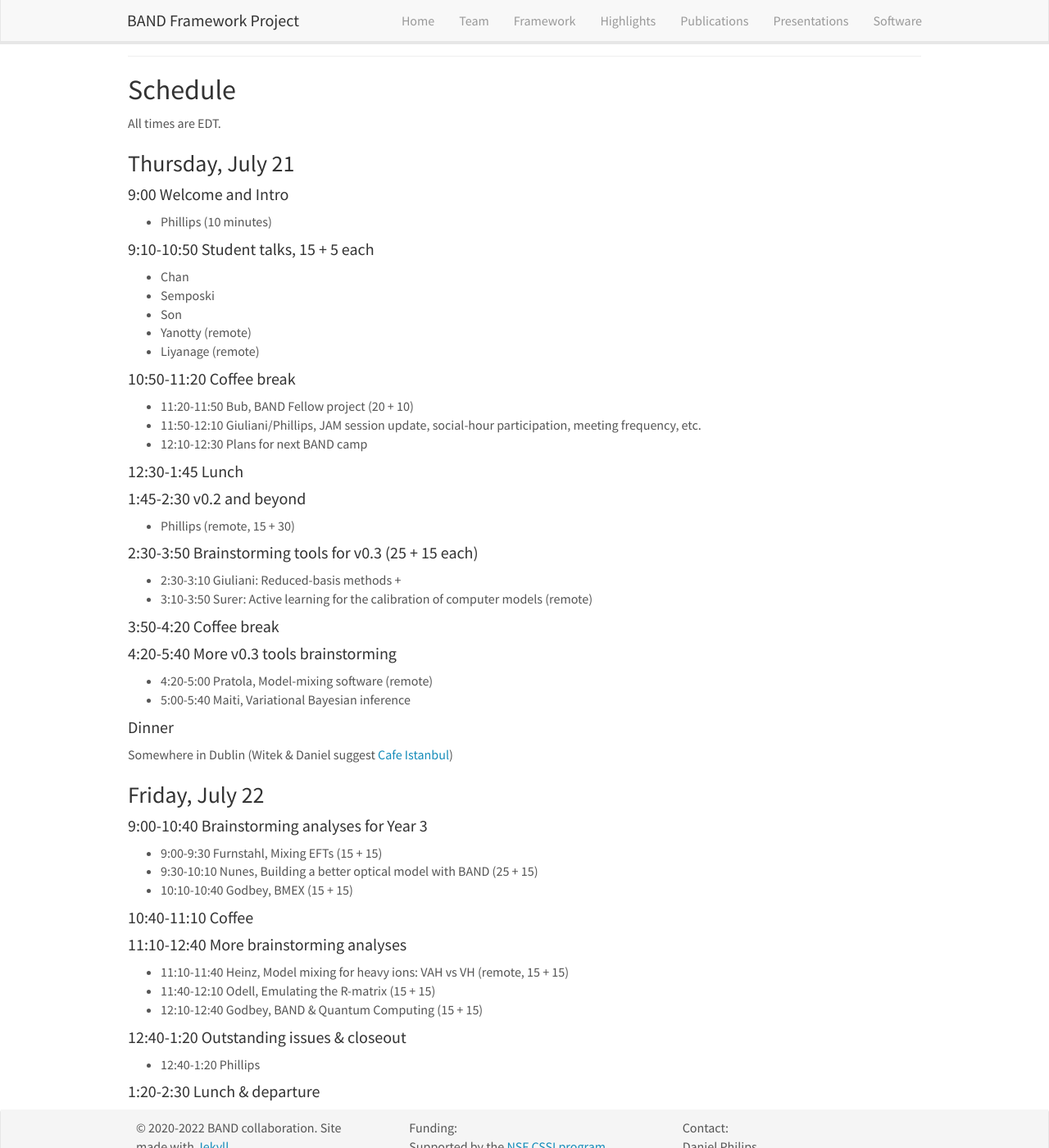
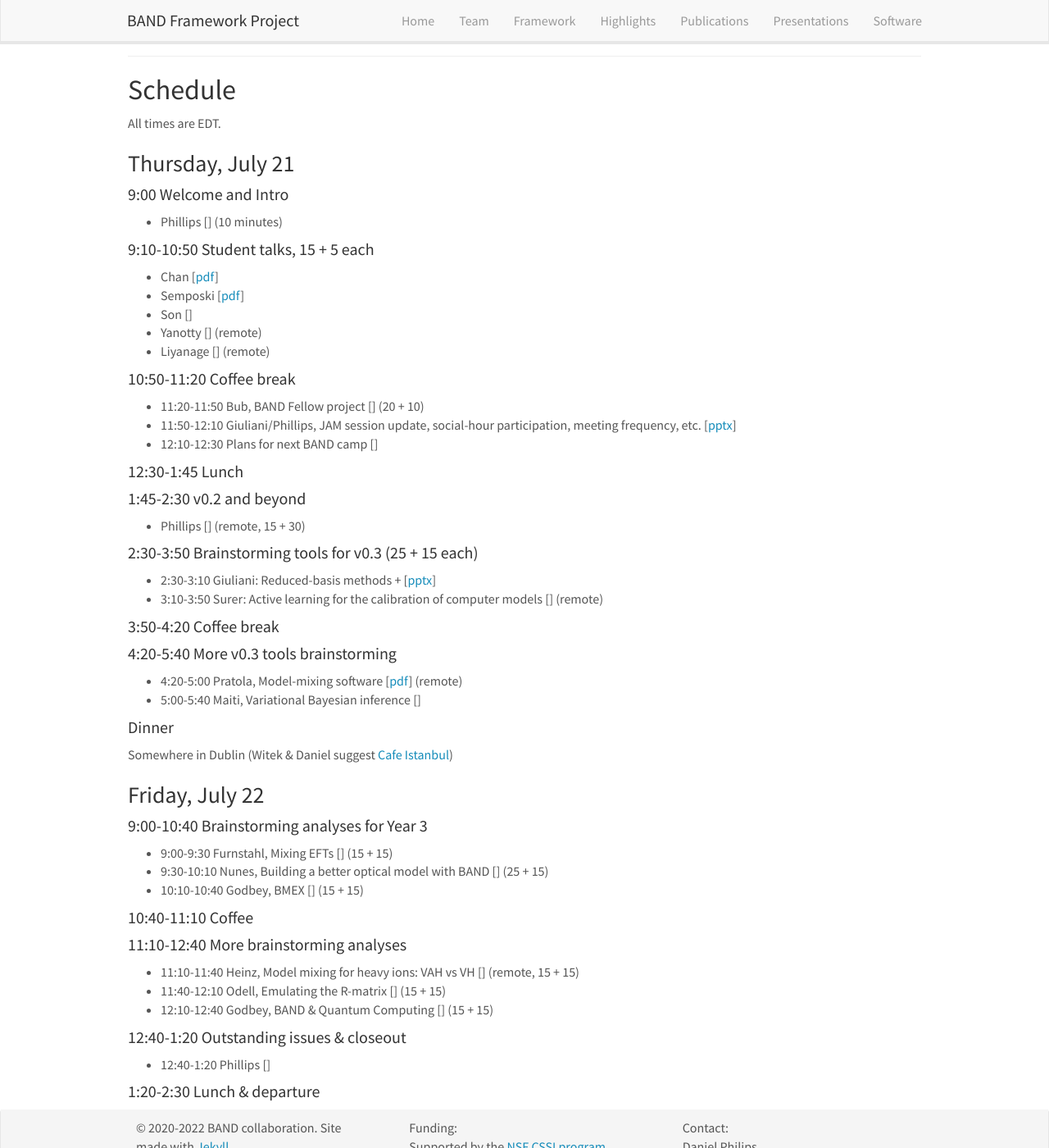
Before and after one commit to bandframework/bandframework.github.io, a Jekyll site: the page built from _pages/retreat.md, in a window 1280 px wide and 1400 px high, scrolled down 275 px. Shown: the whole window at 82% size. Built offline with Jekyll 4.4.1, drawn with Linux system fonts in a browser that asks for light colours; nearby versions of some CDN libraries.

Commit message:
update talks on retreat page

```diff
--- a/_pages/retreat.md
+++ b/_pages/retreat.md
@@ -40,35 +40,35 @@ All times are EDT.
 
 
 #### 9:00 Welcome and Intro
-* Phillips (10 minutes)
+* Phillips [<a href=""></a>] (10 minutes)
 
 #### 9:10-10:50 Student talks, 15 + 5 each
-* Chan
-* Semposki
-* Son
-* Yanotty (remote)
-* Liyanage (remote)
+* Chan [<a href="BAND_20220721_update_mosesyhc.pdf">pdf</a>]
+* Semposki [<a href="https://github.com/bandframework/privateband/blob/team/Meetings/Retreat2022/Talks/SAMBA_talk_split.pdf">pdf</a>]
+* Son [<a href=""></a>]
+* Yanotty [<a href=""></a>] (remote)
+* Liyanage [<a href=""></a>] (remote)
 
 #### 10:50-11:20 Coffee break
 
-* 11:20-11:50 Bub, BAND Fellow project (20 + 10)
-* 11:50-12:10 Giuliani/Phillips, JAM session update, social-hour participation, meeting frequency, etc.
-* 12:10-12:30 Plans for next BAND camp
+* 11:20-11:50 Bub, BAND Fellow project [<a href=""></a>]  (20 + 10)
+* 11:50-12:10 Giuliani/Phillips, JAM session update, social-hour participation, meeting frequency, etc. [<a href="JAM_Sessions_Pres.pptx">pptx</a>]
+* 12:10-12:30 Plans for next BAND camp [<a href=""></a>]
 
 #### 12:30-1:45 Lunch
 
 #### 1:45-2:30 v0.2 and beyond
-* Phillips (remote, 15 + 30)
+* Phillips [<a href=""></a>] (remote, 15 + 30)
 
 #### 2:30-3:50 Brainstorming tools for v0.3 (25 + 15 each)
-* 2:30-3:10 Giuliani: Reduced-basis methods +
-* 3:10-3:50 Surer: Active learning for the calibration of computer models (remote)
+* 2:30-3:10 Giuliani: Reduced-basis methods + [<a href="New_Instrument_RBM.pptx">pptx</a>]
+* 3:10-3:50 Surer: Active learning for the calibration of computer models [<a href=""></a>] (remote)
 
 #### 3:50-4:20 Coffee break
 
 #### 4:20-5:40 More v0.3 tools brainstorming
-* 4:20-5:00 Pratola, Model-mixing software (remote)
-* 5:00-5:40 Maiti, Variational Bayesian inference
+* 4:20-5:00 Pratola, Model-mixing software [<a href="Pratola_band.pdf">pdf</a>] (remote)
+* 5:00-5:40 Maiti, Variational Bayesian inference [<a href=""></a>]
 
 #### Dinner
 Somewhere in Dublin (Witek & Daniel suggest <a href="https://www.cafeistanbuldublin.com/">Cafe Istanbul</a>)
@@ -76,20 +76,20 @@ Somewhere in Dublin (Witek & Daniel suggest <a href="https://www.cafeistanbuldub
 ### Friday, July 22
 
 #### 9:00-10:40 Brainstorming analyses for Year 3
-* 9:00-9:30 Furnstahl, Mixing EFTs (15 + 15)
-* 9:30-10:10 Nunes, Building a better optical model with BAND (25 + 15)
-* 10:10-10:40 Godbey, BMEX (15 + 15)
+* 9:00-9:30 Furnstahl, Mixing EFTs [<a href=""></a>] (15 + 15)
+* 9:30-10:10 Nunes, Building a better optical model with BAND [<a href=""></a>] (25 + 15)
+* 10:10-10:40 Godbey, BMEX [<a href=""></a>] (15 + 15)
 
 #### 10:40-11:10 Coffee
 
 
 #### 11:10-12:40 More brainstorming analyses
-* 11:10-11:40 Heinz, Model mixing for heavy ions: VAH vs VH (remote, 15 + 15)
-* 11:40-12:10 Odell, Emulating the R-matrix (15 + 15)
-* 12:10-12:40 Godbey, BAND & Quantum Computing (15 + 15)
+* 11:10-11:40 Heinz, Model mixing for heavy ions: VAH vs VH [<a href=""></a>] (remote, 15 + 15)
+* 11:40-12:10 Odell, Emulating the R-matrix [<a href=""></a>] (15 + 15)
+* 12:10-12:40 Godbey, BAND & Quantum Computing [<a href=""></a>] (15 + 15)
 
 
 #### 12:40-1:20 Outstanding issues & closeout
-* 12:40-1:20 Phillips
+* 12:40-1:20 Phillips [<a href=""></a>]
 
 #### 1:20-2:30 Lunch & departure
```
